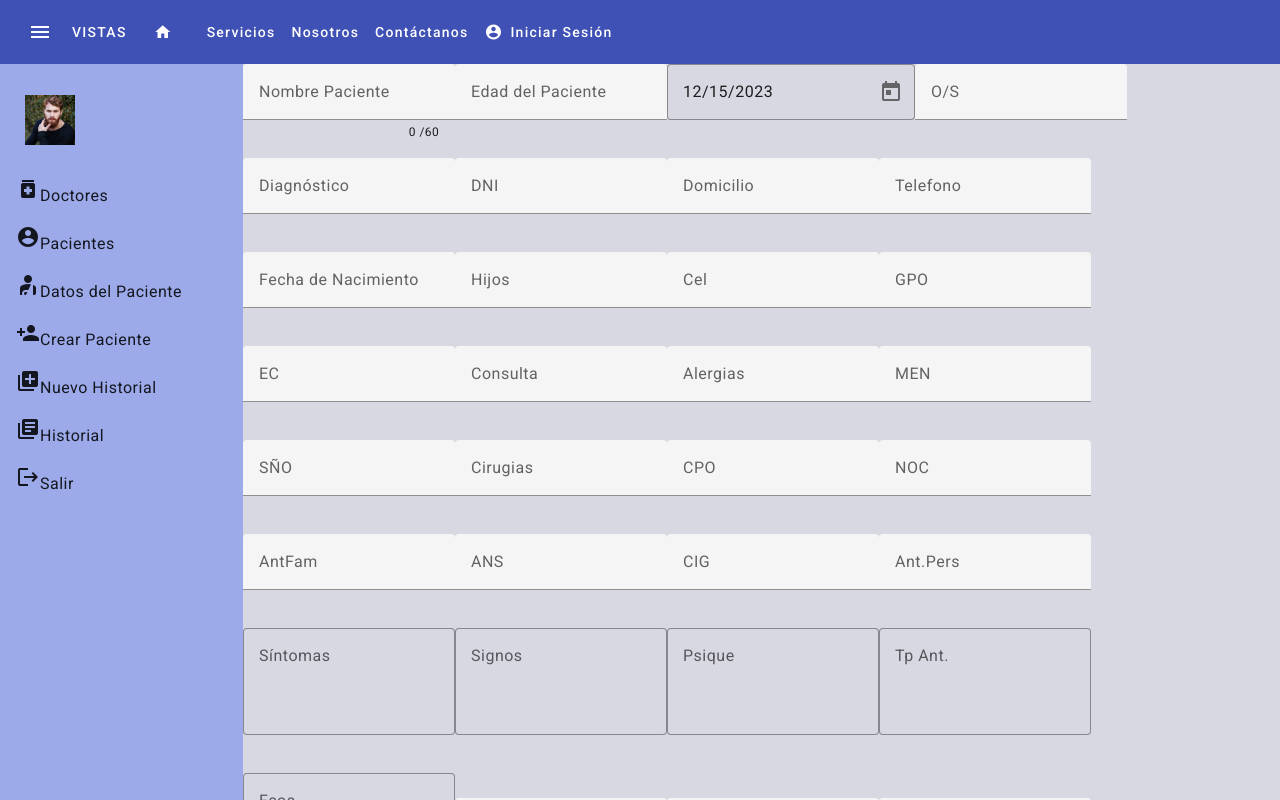
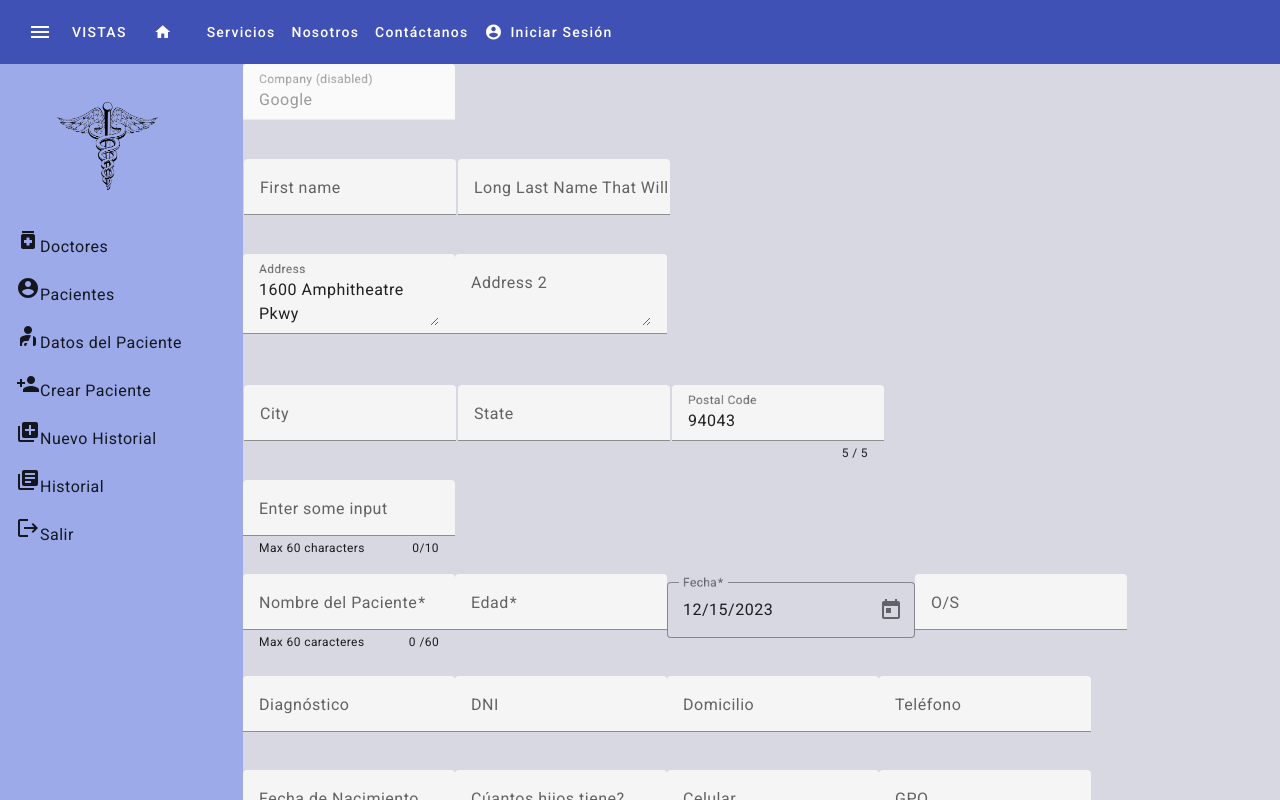
Before and after one commit to Sue419/sistemDoctors, an Angular app: page /dashboard/crear-paciente in a window 1280 px wide. Built offline with nearby package versions, Linux system fonts and the light colour scheme.

Commit message:
ADD: logic and filter y the Pacient list in the component pacientes.component

```diff
--- a/src/app/shared/shared-components/sidebar/sidebar.component.css
+++ /dev/null
@@ -1,3 +0,0 @@
-:host {
-  display: block;
-}
--- a/src/app/views/dashboard/Pacientes/pacientes/pacientes.component.css
+++ b/src/app/views/dashboard/Pacientes/pacientes/pacientes.component.css
@@ -0,0 +1,7 @@
+table {
+    width: 100%;
+  }
+
+  th.mat-sort-header-sorted {
+    color: black;
+  }
--- a/src/app/views/dashboard/Pacientes/pacientes/pacientes.component.html
+++ b/src/app/views/dashboard/Pacientes/pacientes/pacientes.component.html
@@ -1 +1,38 @@
-<p>pacientes works!</p>
+<table mat-table [dataSource]="dataSource" matSort (matSortChange)="announceSortChange($event)"
+       class="mat-elevation-z8">
+
+  <!-- Position Column -->
+  <ng-container matColumnDef="position">
+    <th mat-header-cell *matHeaderCellDef mat-sort-header sortActionDescription="Sort by number">
+      No.
+    </th>
+    <td mat-cell *matCellDef="let element"> {{element.position}} </td>
+  </ng-container>
+
+<!-- NombrePaciente Column -->
+  <ng-container matColumnDef="nombrePaciente">
+    <th mat-header-cell *matHeaderCellDef mat-sort-header sortActionDescription="Sort by NombrePaciente">
+      Nombre del Paciente
+    </th>
+    <td mat-cell *matCellDef="let element"> {{element.nombrePaciente}}</td>
+  </ng-container>
+
+  <!-- DNI Column -->
+  <ng-container matColumnDef="dni">
+    <th mat-header-cell *matHeaderCellDef mat-sort-header sortActionDescription="Sort by dni">
+      DNI
+    </th>
+    <td mat-cell *matCellDef="let element"> {{element.dni}} </td>
+  </ng-container>
+
+  <!-- Symbol Column -->
+  <ng-container matColumnDef="symbol">
+    <th mat-header-cell *matHeaderCellDef mat-sort-header sortActionDescription="Sort by symbol">
+      Symbol
+    </th>
+    <td mat-cell *matCellDef="let element"> {{element.symbol}} </td>
+  </ng-container>
+
+  <tr mat-header-row *matHeaderRowDef="displayedColumns"></tr>
+  <tr mat-row *matRowDef="let row; columns: displayedColumns;"></tr>
+</table>
--- a/src/app/views/dashboard/creaPaciente/crea-paciente/crea-paciente.component.html
+++ b/src/app/views/dashboard/creaPaciente/crea-paciente/crea-paciente.component.html
@@ -1,8 +1,68 @@
+<form class="example-form">
+    <mat-form-field class="example-full-width">
+      <mat-label>Company (disabled)</mat-label>
+      <input matInput disabled value="Google">
+    </mat-form-field>
+
+    <table class="example-full-width" cellspacing="0"><tr>
+      <td><mat-form-field class="example-full-width">
+        <mat-label>First name</mat-label>
+        <input matInput>
+      </mat-form-field></td>
+      <td><mat-form-field class="example-full-width">
+        <mat-label>Long Last Name That Will Be Truncated</mat-label>
+        <input matInput>
+      </mat-form-field></td>
+    </tr>
+</table>
+
+    <p>
+      <mat-form-field class="example-full-width">
+        <mat-label>Address</mat-label>
+        <textarea matInput placeholder="Ex. 100 Main St">1600 Amphitheatre Pkwy</textarea>
+      </mat-form-field>
+      <mat-form-field class="example-full-width">
+        <mat-label>Address 2</mat-label>
+        <textarea matInput></textarea>
+      </mat-form-field>
+    </p>
+
+    <table class="example-full-width" cellspacing="0"><tr>
+      <td><mat-form-field class="example-full-width">
+        <mat-label>City</mat-label>
+        <input matInput placeholder="Ex. San Francisco">
+      </mat-form-field></td>
+      <td><mat-form-field class="example-full-width">
+        <mat-label>State</mat-label>
+        <input matInput placeholder="Ex. California">
+      </mat-form-field></td>
+      <td><mat-form-field class="example-full-width">
+        <mat-label>Postal Code</mat-label>
+        <input matInput #postalCode maxlength="5" placeholder="Ex. 94105" value="94043">
+        <mat-hint align="end">{{postalCode.value.length}} / 5</mat-hint>
+      </mat-form-field></td>
+    </tr></table>
+  </form>
+
+
+<div class="example-container">
+
+    <mat-form-field hintLabel="Max 60 characters">
+      <mat-label>Enter some input</mat-label>
+      <input matInput #input maxlength="10" placeholder="Ex. Nougat">
+      <mat-hint align="end">{{input.value.length}}/10</mat-hint>
+    </mat-form-field>
+
+  </div>
+
+<!-- ********************************************************** -->
 
 <div [formGroup]="form" class="crea-paciente-details-form">
 <!-- input nombre del paciente -->
- <mat-form-field class="form-field" floatLabel="auto">
-    <input matInput placeholder="Nombre Paciente" formControlName="paciente" type="text">
+
+ <mat-form-field class="form-field" floatLabel="auto" hintLabel="Max 60 caracteres">
+    <mat-label>Nombre del Paciente</mat-label>
+    <input matInput #input maxlength="60" placeholder="Ex. Diana" formControlName="paciente" type="text" cellspacing="5">
   <mat-error *ngIf="nombrePaciente.hasError('required')">El nombre es obligatorio</mat-error>
   <mat-error *ngIf="nombrePaciente.hasError('minlength')">El nombre debe tener al menos 5 caracteres</mat-error>
   <mat-error *ngIf="nombrePaciente.hasError('maxlength')">El nombre no debe exceder los 60 caracteres</mat-error>
@@ -15,15 +75,14 @@
 
  <!-- input edad del paciente -->
  <mat-form-field class="form-field" floatLabel="auto" align=" end">
-    <input matInput placeholder="Edad del Paciente" formControlName="paciente" type="text">
+    <mat-label>Edad</mat-label>
+    <input matInput placeholder="Ex.18" formControlName="paciente" type="text">
   <mat-error *ngIf="nombrePaciente.hasError('required')">Ingresar la edad es obligatorio</mat-error>
-
-
  </mat-form-field>
 
  <!-- fecha -->
 <mat-form-field appearance="outline">
-
+    <mat-label>Fecha</mat-label>
 <input matInput formControlName="appointment" placeholder="Fecha de Atención" [matDatepicker]="appointmentDate">
     <mat-datepicker-toggle matSuffix [for]="appointmentDate">
 
@@ -39,109 +98,130 @@
 
 <!-- O/S -->
 <mat-form-field class="form-field" floatLabel="auto">
-    <input matInput placeholder="O/S" formControlName="OS" type="text">
+    <mat-label>O/S</mat-label>
+    <input matInput placeholder="" formControlName="OS" type="text">
  </mat-form-field>
 
 <!-- Diag -->
 <mat-form-field class="form-field" floatLabel="auto">
-    <input matInput placeholder="Diagnóstico" formControlName="diag" type="text">
+    <mat-label>Diagnóstico</mat-label>
+    <input matInput placeholder="" formControlName="diag" type="text">
  </mat-form-field>
 
 <!-- DNI -->
 <mat-form-field class="form-field" floatLabel="auto">
-    <input matInput placeholder="DNI" formControlName="DNI" type="text">
+    <mat-label>DNI</mat-label>
+    <input matInput placeholder="Ex 11111111" formControlName="DNI" type="text">
  </mat-form-field>
 
 <!-- Domicilio -->
 <mat-form-field class="form-field" floatLabel="auto">
-    <input matInput placeholder="Domicilio" formControlName="Domicilio" type="text">
+    <mat-label>Domicilio</mat-label>
+    <input matInput placeholder="Ex Calle Juan de ..." formControlName="Domicilio" type="text">
  </mat-form-field>
 
 <!-- Telefono -->
 <mat-form-field class="form-field" floatLabel="auto">
-    <input matInput placeholder="Telefono" formControlName="Tel" type="text">
+    <mat-label>Teléfono</mat-label>
+    <input matInput placeholder="Ex 4416 5390" formControlName="Tel" type="text">
  </mat-form-field>
 
 <!-- FNac -->
 <mat-form-field class="form-field" floatLabel="auto">
-    <input matInput placeholder="Fecha de Nacimiento" formControlName="FNac" type="text">
+    <mat-label>Fecha de Nacimiento</mat-label>
+    <input matInput placeholder="Ex 31/03/1987" formControlName="FNac" type="text">
  </mat-form-field>
 
 <!-- Hijos -->
 <mat-form-field class="form-field" floatLabel="auto">
+    <mat-label>Cúantos hijos tiene?</mat-label>
     <input matInput placeholder="Hijos" formControlName="Hijos" type="text">
  </mat-form-field>
 
 <!-- cel -->
 <mat-form-field class="form-field" floatLabel="auto">
-    <input matInput placeholder="Cel" formControlName="Cel" type="text">
+    <mat-label>Celular</mat-label>
+    <input matInput placeholder="Ex 999 999 999" formControlName="Cel" type="text">
  </mat-form-field>
 
 <!-- Gpo -->
 <mat-form-field class="form-field" floatLabel="auto">
-    <input matInput placeholder="GPO" formControlName="Gpo" type="text">
+    <mat-label>GPO</mat-label>
+    <input matInput placeholder="" formControlName="Gpo" type="text">
  </mat-form-field>
 
 <!-- EC -->
 <mat-form-field class="form-field" floatLabel="auto">
-    <input matInput placeholder="EC" formControlName="EC" type="text">
+    <mat-label>EC</mat-label>
+    <input matInput placeholder="" formControlName="EC" type="text">
  </mat-form-field>
 
 <!-- Consulta -->
 <mat-form-field class="form-field" floatLabel="auto">
-    <input matInput placeholder="Consulta" formControlName="Consulta" type="text">
+    <mat-label>Consulta</mat-label>
+    <input matInput placeholder="" formControlName="Consulta" type="text">
  </mat-form-field>
 
 
 <!-- Alergias -->
 <mat-form-field class="form-field" floatLabel="auto">
-    <input matInput placeholder="Alergias" formControlName="alergias" type="text">
+    <mat-label>Alergias</mat-label>
+    <input matInput placeholder="sinusitis" formControlName="alergias" type="text">
  </mat-form-field>
 
 <!-- MEN -->
 <mat-form-field class="form-field" floatLabel="auto">
-    <input matInput placeholder="MEN" formControlName="MEN" type="text">
+    <mat-label>MEN</mat-label>
+    <input matInput placeholder="" formControlName="MEN" type="text">
  </mat-form-field>
 
 <!-- SÑO -->
 <mat-form-field class="form-field" floatLabel="auto">
-    <input matInput placeholder="SÑO" formControlName="SÑO" type="text">
+    <mat-label>SÑO</mat-label>
+    <input matInput placeholder="" formControlName="SÑO" type="text">
  </mat-form-field>
 
 <!-- Cirugias -->
 <mat-form-field class="form-field" floatLabel="auto">
-    <input matInput placeholder="Cirugias" formControlName="Cirugias" type="text">
+    <mat-label>Cirugías</mat-label>
+    <input matInput placeholder="" formControlName="Cirugias" type="text">
  </mat-form-field>
 
 <!-- CPO -->
 <mat-form-field class="form-field" floatLabel="auto">
+    <mat-label>CPO</mat-label>
     <input matInput placeholder="CPO" formControlName="CPO" type="text">
  </mat-form-field>
 
 <!-- NOC -->
 <mat-form-field class="form-field" floatLabel="auto">
-    <input matInput placeholder="NOC" formControlName="NOC" type="text">
+    <mat-label>NOC</mat-label>
+    <input matInput placeholder="" formControlName="NOC" type="text">
  </mat-form-field>
 
 
 <!-- Ant Fam -->
 <mat-form-field class="form-field" floatLabel="auto">
+    <mat-label>Ant. Fam</mat-label>
     <input matInput placeholder="AntFam" formControlName="AntFam" type="text">
  </mat-form-field>
 
 <!-- ANS -->
 <mat-form-field class="form-field" floatLabel="auto">
-    <input matInput placeholder="ANS" formControlName="ANS" type="text">
+    <mat-label>ANS</mat-label>
+    <input matInput placeholder="" formControlName="ANS" type="text">
  </mat-form-field>
 
  <!-- CIG -->
 <mat-form-field class="form-field" floatLabel="auto">
-    <input matInput placeholder="CIG" formControlName="CIG" type="text">
+    <mat-label>CIG</mat-label>
+    <input matInput placeholder="" formControlName="CIG" type="text">
  </mat-form-field>
 
   <!-- AntPers -->
 <mat-form-field class="form-field" floatLabel="auto">
-    <input matInput placeholder="Ant.Pers" formControlName="AntPers" type="text">
+    <mat-label>Ant. Pers</mat-label>
+    <input matInput placeholder="" formControlName="AntPers" type="text">
  </mat-form-field>
 
 <!-- radio button -->
@@ -162,11 +242,14 @@
     </mat-select>
 </mat-form-field> -->
 
+<mat-grid-list cols="5">
 
 <!-- textarea -->
+<mat-grid-tile>
     <mat-form-field appearance="outline">
+        <mat-label>Síntomas</mat-label>
         <textarea matInput
-        placeholder="Síntomas"
+            placeholder=""
             formControlName="symptoms"
             cdkTextareaAutosize
             [cdkAutosizeMinRows]="5"
@@ -174,8 +257,12 @@
 
         </textarea>
     </mat-form-field>
+</mat-grid-tile>
 
+
+<mat-grid-tile>
     <mat-form-field appearance="outline">
+        <mat-label>Signos</mat-label>
         <textarea matInput
             placeholder="Signos"
             formControlName="signs"
@@ -186,7 +273,9 @@
         </textarea>
     </mat-form-field>
 
+</mat-grid-tile>
 <mat-form-field appearance="outline">
+    <mat-label>Psique</mat-label>
     <textarea matInput
         placeholder="Psique"
         formControlName="psique"
@@ -197,9 +286,11 @@
     </textarea>
 </mat-form-field>
 
+<mat-grid-tile>
     <mat-form-field appearance="outline">
+        <mat-label>Tp Ant.</mat-label>
         <textarea matInput
-        placeholder="Tp Ant."
+            placeholder=""
             formControlName="TpAnt"
             cdkTextareaAutosize
             [cdkAutosizeMinRows]="5"
@@ -207,8 +298,12 @@
 
         </textarea>
     </mat-form-field>
+</mat-grid-tile>
+
+<mat-grid-tile>
 
     <mat-form-field appearance="outline">
+        <mat-label>Fcos</mat-label>
         <textarea matInput
             placeholder="Fcos."
             formControlName="Fcos"
@@ -219,74 +314,93 @@
         </textarea>
     </mat-form-field>
 
+</mat-grid-tile>
+
+</mat-grid-list>
+
+
   <!-- EST -->
   <mat-form-field class="form-field" floatLabel="auto">
-    <input matInput placeholder="EST" formControlName="EST" type="text">
+    <mat-label>EST</mat-label>
+    <input matInput placeholder="" formControlName="EST" type="text">
  </mat-form-field>
 
   <!-- peso -->
   <mat-form-field class="form-field" floatLabel="auto">
-    <input matInput placeholder="Peso I    kg" formControlName="PesoKG" type="text">
+    <mat-label>Peso I    kg</mat-label>
+    <input matInput placeholder="" formControlName="PesoKG" type="text">
  </mat-form-field>
 
   <!-- BMI-->
   <mat-form-field class="form-field" floatLabel="auto">
+    <mat-label>BMI</mat-label>
     <input matInput placeholder="BMI" formControlName="BMI" type="text">
  </mat-form-field>
 
   <!-- Diag -->
   <mat-form-field class="form-field" floatLabel="auto">
-    <input matInput placeholder="Diag" formControlName="Diag" type="text">
+    <mat-label>Diagnóstico</mat-label>
+    <input matInput placeholder="" formControlName="Diag" type="text">
  </mat-form-field>
 
   <!-- PT -->
   <mat-form-field class="form-field" floatLabel="auto">
-    <input matInput placeholder="PT±" formControlName="PT" type="text">
+    <mat-label>PT±</mat-label>
+    <input matInput placeholder="" formControlName="PT" type="text">
  </mat-form-field>
 
   <!-- KG(BMI) -->
   <mat-form-field class="form-field" floatLabel="auto">
+    <mat-label>Kg   (BMI)</mat-label>
     <input matInput placeholder="kg (BMI)" formControlName="KG" type="text">
  </mat-form-field>
 
   <!-- DES -->
   <mat-form-field class="form-field" floatLabel="auto">
-    <input matInput placeholder="DES" formControlName="DES" type="text">
+    <mat-label>DES</mat-label>
+    <input matInput placeholder="" formControlName="DES" type="text">
  </mat-form-field>
 
   <!-- MM -->
   <mat-form-field class="form-field" floatLabel="auto">
-    <input matInput placeholder="MM" formControlName="MM" type="text">
+    <mat-label>MM</mat-label>
+    <input matInput placeholder="" formControlName="MM" type="text">
  </mat-form-field>
 
   <!-- ALM -->
   <mat-form-field class="form-field" floatLabel="auto">
-    <input matInput placeholder="ALM" formControlName="ALM" type="text">
+    <mat-label>ALM</mat-label>
+    <input matInput placeholder="" formControlName="ALM" type="text">
  </mat-form-field>
 
    <!-- LON -->
    <mat-form-field class="form-field" floatLabel="auto">
-    <input matInput placeholder="LON" formControlName="LON" type="text">
+    <mat-label>LON</mat-label>
+    <input matInput placeholder="" formControlName="LON" type="text">
  </mat-form-field>
 
    <!-- CEN -->
    <mat-form-field class="form-field" floatLabel="auto">
-    <input matInput placeholder="CEN" formControlName="CEN" type="text">
+    <mat-label>CEN</mat-label>
+    <input matInput placeholder="" formControlName="CEN" type="text">
  </mat-form-field>
 
    <!-- FDS -->
    <mat-form-field class="form-field" floatLabel="auto">
-    <input matInput placeholder="FDS" formControlName="FDS" type="text">
+    <mat-label>FDS</mat-label>
+    <input matInput placeholder="" formControlName="FDS" type="text">
  </mat-form-field>
 
    <!-- Dlk -->
    <mat-form-field class="form-field" floatLabel="auto">
-    <input matInput placeholder="Dlk" formControlName="Dlk" type="text">
+    <mat-label>Dlk</mat-label>
+    <input matInput placeholder="" formControlName="Dlk" type="text">
  </mat-form-field>
 
    <!-- Like -->
    <mat-form-field class="form-field" floatLabel="auto">
-    <input matInput placeholder="Like" formControlName="Like" type="text">
+    <mat-label>Like</mat-label>
+    <input matInput placeholder="" formControlName="Like" type="text">
  </mat-form-field>
 
 
--- a/src/app/views/dashboard/side-nav/side-nav.component.css
+++ b/src/app/views/dashboard/side-nav/side-nav.component.css
@@ -15,8 +15,10 @@
   align-items: center;
 }
 .sidebar__logo--img {
-  margin: 8px;
-  width: 50PX;
+  margin: 15px;
+  width: 101px;
+  margin-left: 130px;
+
 }
 
 .nav-list__icons {
--- a/src/app/views/dashboard/side-nav/side-nav.component.html
+++ b/src/app/views/dashboard/side-nav/side-nav.component.html
@@ -6,7 +6,7 @@
   <mat-nav-list>
 
     <div class="navbar__logo">
-      <img class="sidebar__logo--img" src="../../../../assets/users/2.jpg" alt="imagen de usuario">
+      <img class="sidebar__logo--img" src="../../../../assets/logos/snake-removebg-preview.png" alt="imagen de usuario">
     </div>
 
     <a mat-list-item routerLink="/dashboard/doctores">
```
Also changed, not shown: src/app/app.module.ts (+5 -2 lines), src/app/shared/shared-components/sidebar/sidebar.component.ts (deleted, +0 -10 lines), src/app/views/dashboard/Pacientes/pacientes/pacientes.component.ts (+52 -2 lines), src/app/shared/shared-components/sidebar/sidebar.component.html (deleted). Lines whose indentation alone changed are shown as unchanged.
